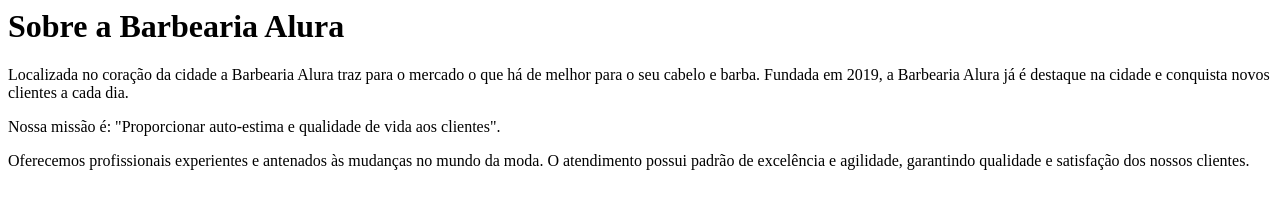
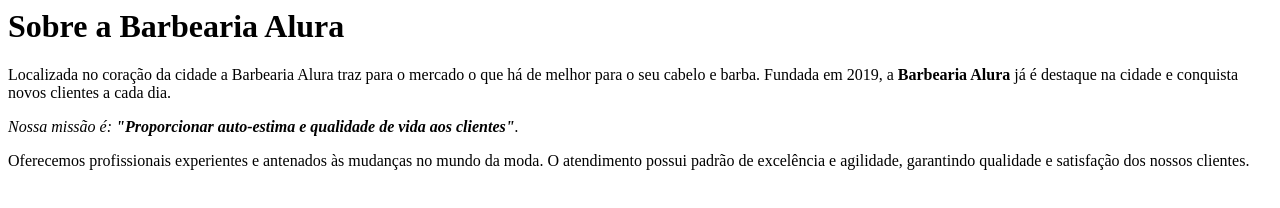
Before and after one commit to pedrohilgert/barbearia_alura, a plain HTML site: page index.html in a window 1280 px wide. Drawn offline with Linux system fonts and the light colour scheme.

Commit message:
Update index.html

```diff
--- a/index.html
+++ b/index.html
@@ -1,7 +1,8 @@
 <h1>Sobre a Barbearia Alura</h1>
 
-<p>Localizada no coração da cidade a Barbearia Alura traz para o mercado o que há de melhor para o seu cabelo e barba. Fundada em 2019, a Barbearia Alura já é destaque na cidade e conquista novos clientes a cada dia.</p>
+<p>Localizada no coração da cidade a Barbearia Alura traz para o mercado o que há de melhor para o seu cabelo e barba. Fundada em 2019, a <strong>Barbearia Alura</strong> já é destaque na cidade e conquista novos clientes a cada dia.</p>
 
-<p>Nossa missão é: "Proporcionar auto-estima e qualidade de vida aos clientes".</p>
+<p><em>Nossa missão é: <strong> "Proporcionar auto-estima e qualidade de vida aos clientes"</strong>.</em></p>
 
 <p>Oferecemos profissionais experientes e antenados às mudanças no mundo da moda. O atendimento possui padrão de excelência e agilidade, garantindo qualidade e satisfação dos nossos clientes.</p>
+</html>
```
